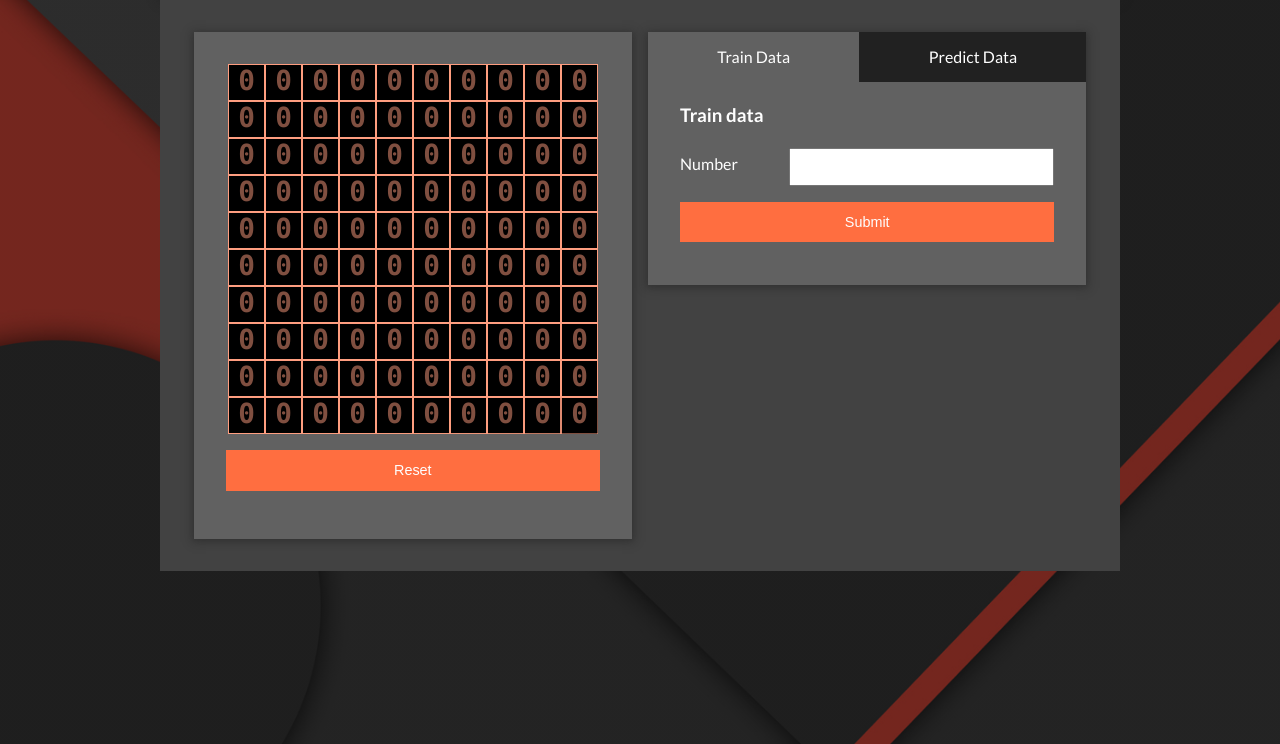
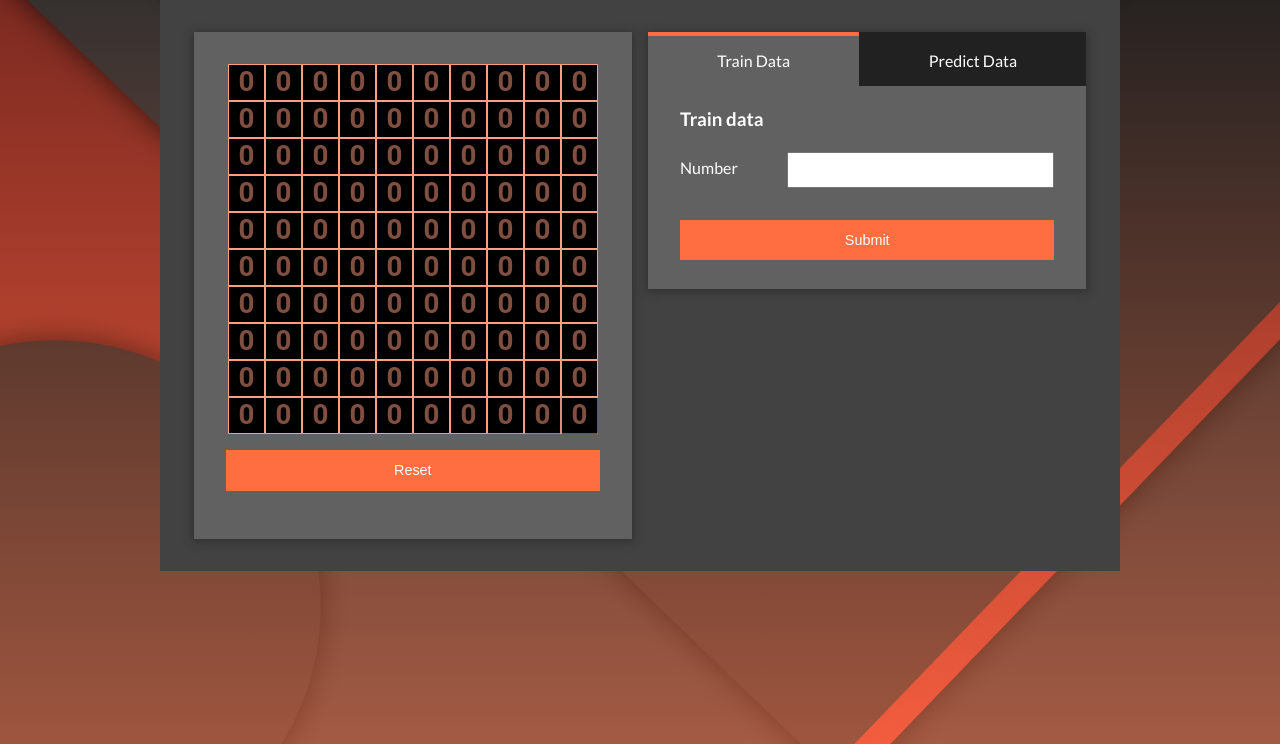
Before and after one commit to andiwinata/NumberRecognition, a Django app: page / in a window 1280 px wide. Shown: the part 56-800 px from the top of the page. Run offline with Django 3.2, Linux system fonts and the light colour scheme.

Commit message:
- Adding base for predict API - Adding feedback for form train input - Removing console logs - Adding accessibility and SEO

```diff
--- a/num_recognition_app/static/num_recognition_app/js/canvas.js
+++ b/num_recognition_app/static/num_recognition_app/js/canvas.js
@@ -6,7 +6,7 @@ function Vector2(x, y) {
 
 Vector2.prototype = {
 
-  sqrMagnitudeTo: function(x, y) {
+	sqrMagnitudeTo: function (x, y) {
 		// assuming that x contains x and y as attribute
 		if (y === undefined) {
 			if (x.x === undefined || x.y === undefined) {
@@ -19,21 +19,21 @@ Vector2.prototype = {
 		}
 	},
 
-  sqrMagnitude: function(x1, x2, y1, y2) {
+	sqrMagnitude: function (x1, x2, y1, y2) {
 		return Math.pow(x2 - x1, 2) + Math.pow(y2 - y1, 2);
 	},
 
-  set: function(x, y) {
+	set: function (x, y) {
 		// http://stackoverflow.com/questions/2100758/javascript-or-variable-assignment-explanation
 		this.x = +x || 0;
 		this.y = +y || 0;
 	},
 
-  lerpTo: function(x, y, t) {
+	lerpTo: function (x, y, t) {
 		return this.lerp(this.x, x, this.y, y, t);
 	},
 
-  lerp: function(x1, x2, y1, y2, t) {
+	lerp: function (x1, x2, y1, y2, t) {
 		return new Vector2(x1 + (x2 - x1) * t, y1 + (y2 - y1) * t);
 	},
 
@@ -63,7 +63,7 @@ let CanvasGrid = {
 		this.oneColor = "#ffffff";
 		this.borderColor = "#FF9E80";
 		this.textColor = "rgba(255, 158, 128, 0.5)"; //"#FF9E80";
-		this.fontFamily = "Lato, Consolas, Monaco, sans-serif";
+		this.fontFamily = "Roboto, Consolas, Monaco, sans-serif";
 
 		// multiplier based on size of 1 grid pixel
 		this.fontSizeMultiplier = 0.75;
@@ -163,7 +163,6 @@ let CanvasGrid = {
 
 			let x = coordinate.x;
 			let y = coordinate.y;
-			console.log(`handle start, x: ${x}, y:${y}`);
 			self.drawBrush(self.currentLayerId, x, y, self.updateCanvasValueView.bind(self));
 			self.previousMousePos.x = x;
 			self.previousMousePos.y = y;
@@ -171,7 +170,6 @@ let CanvasGrid = {
 		self.hitBox.onmousedown = function (e) {
 			// only left click
 			if (e.button == 0 && !self.isMobile) {
-				console.log('mouse down');
 				handleStart(self.getCursorPosition(e, 'mouse'));
 			}
 		};
@@ -209,7 +207,6 @@ let CanvasGrid = {
 		let handleEnd = function (e) {
 			self.isDrawing = false;
 			self.updateCanvasValueView();
-			console.log(`handle end`);
 		};
 		self.hitBox.onmouseup = function () {
 			if (!self.isMobile) {
@@ -359,7 +356,7 @@ let CanvasGrid = {
 			ctx.fillRect(x2, y2, this.pixelWidth, this.pixelHeight);
 			this.pixelDrawn[layerId][flatIndex] = 1;
 		} else {
-			console.log(`pixel has been drawn`);
+			// console.log(`pixel has been drawn`);
 		}
 	},
 
@@ -471,11 +468,11 @@ let CanvasGrid = {
 	 */
 	get2dIndex: function (flatIndex, coordinate = 'grid') {
 		if (coordinate == 'grid') {
-			return {x: flatIndex % this.gridSizeX, y: Math.floor(flatIndex / this.gridSizeX)};
+			return { x: flatIndex % this.gridSizeX, y: Math.floor(flatIndex / this.gridSizeX) };
 		} else {
 			let xGrid = Math.floor(flatIndex % this.pixelWidth);
 			let yGrid = Math.floor(flatIndex / this.pixelHeight);
-			return {x: xGrid, y: yGrid};
+			return { x: xGrid, y: yGrid };
 		}
 	},
 
@@ -530,44 +527,131 @@ let CanvasGrid = {
  */
 let TrainingData = {
 	configs: {
-    trainPostUrl: "/api/ml-model/train",
+		trainUrl: "/api/ml-model/train",
 	},
 
-  init: function() {
+	init: function () {
+		this.formMessage = document.getElementById("trainFormMessage");
+		this.formMessageTypes = { "success": "success", "alert": "alert" };
 
-    this.trainDigitNumberData = document.getElementById('trainDigitNumber');
+		this.trainDigitNumberInput = document.getElementById('trainDigitNumber');
 		this.storedData = [];
 
-    self = this;
+		let self = this;
 		/**
 		 * Event listener for submit button
 		 */
-    document.getElementById('submitTrainForm').onclick = function() {
-      let val = parseInt(self.trainDigitNumberData.value);
+		document.getElementById('submitTrainForm').onclick = function () {
+			let val = self.trainDigitNumberInput.value;
 
-      if (val) {
+			// check if it contains valid string (not just empty whitespace)
+			// http://stackoverflow.com/questions/2031085/how-can-i-check-if-string-contains-characters-whitespace-not-just-whitespace
+			if (!/\S/.test(val)) {
+				self.setFormMessageValue("Hey don't leave the data label empty!", "alert");
+				self.setFormMessageVisibility(true);
+				return;
+			}
+
+			let intVal = parseInt(val);
+
+			if (intVal) {
 				let canvasValue = CanvasGrid.getCurrentCanvasValue();
 				let data = {
-          label: val,
+					label: intVal,
 					features: canvasValue
 				};
 				// store data to array
 				self.storedData.push(data);
 
 				// reset the data and canvas
-        self.trainDigitNumberData.value = '';
+				self.trainDigitNumberInput.value = '';
 				CanvasGrid.resetCurrentCanvas();
 
 				// sending the data
-        self.sendPostData(data, self.configs.trainPostUrl, [{
+				Util.sendPostData(data, self.configs.trainUrl, [{
 					"Content-type": "application/json;charset=UTF-8"
 				}]);
+
+				self.setFormMessageValue('Successfully added training data!', 'success');
+			} else {
+				self.setFormMessageValue("Only put integer as data label!", "alert");
 			}
+
+			self.setFormMessageVisibility(true);
+		};
+
+		this.trainDigitNumberInput.oninput = function () {
+			self.setFormMessageVisibility(false);
 		};
 
 	},
 
-  sendPostData: function(data, url, headers) {
+	setFormMessageVisibility: function (visible) {
+		let hiddenClassName = "hidden--no-height";
+
+		if (visible) {
+			this.formMessage.classList.remove(hiddenClassName);
+		} else {
+			let classes = this.formMessage.classList;
+			if (!classes.contains(hiddenClassName)) {
+				this.formMessage.classList.add(hiddenClassName);
+			}
+		}
+
+	},
+
+	setFormMessageValue: function (message, type = "success") {
+		if (!type in this.formMessageTypes) {
+			throw new Error(`Form message type ${type} does not exist in the formMessageTypes!`);
+		}
+
+		// set the message
+		this.formMessage.innerHTML = message;
+
+		// check if same type
+		let classList = this.formMessage.classList;
+
+		if (classList.contains(type)) {
+			return;
+		}
+
+		// clean all other messageTypes
+		for (let cls of classList) {
+			if (cls in this.formMessageTypes) {
+				this.formMessage.classList.remove(cls);
+			}
+		}
+
+		this.formMessage.classList.add(type);
+	},
+
+};
+
+let PredictData = {
+	configs: {
+		predictUrl: "/api/ml-model/predict",
+	},
+
+	init: function () {
+		this.submitPredictButton = document.getElementById("submitPredict");
+		this.predictResult = document.getElementById("predictResult");
+		let self = this;
+
+		this.submitPredictButton.onclick = function () {
+			// sending the data
+			data = [];
+			Util.sendPostData(data, self.configs.predictUrl, [{
+				"Content-type": "application/json;charset=UTF-8"}],
+				function (response) {
+					self.predictResult.innerHTML = `The number is: ${response}!`;
+				}
+			);
+		};
+	},
+};
+
+let Util = {
+	sendPostData: function (data, url, headers, onSuccessResponse) {
 		let xhr = new XMLHttpRequest();
 
 		xhr.open('POST', url, true);
@@ -578,10 +662,13 @@ let TrainingData = {
 			}
 		}
 
-    xhr.onload = function(e) {
-      if (xhr.readyState === 4) {
+		xhr.onload = function (e) {
+			if (xhr.readyState === XMLHttpRequest.DONE) {
 				if (xhr.status === 200) {
 					console.log(xhr.responseText);
+					if (typeof onSuccessResponse === "function") {
+						onSuccessResponse(xhr.responseText);
+					}
 				} else {
 					console.error(xhr.statusText);
 				}
@@ -590,14 +677,8 @@ let TrainingData = {
 
 		let jsonData = JSON.stringify(data);
 		xhr.send(jsonData);
+	},
 }
-};
-
-let PredictData = {
-  init: function() {
-
-  },
-};
 
 CanvasGrid.init();
 TrainingData.init();
--- a/num_recognition_app/static/num_recognition_app/sass/foundation-sites/_global.scss
+++ b/num_recognition_app/static/num_recognition_app/sass/foundation-sites/_global.scss
@@ -26,9 +26,9 @@ $foundation-palette: (
   primary: #FF6E40, // medium
   secondary: #FF3D00, // darker
   tertiary: #FF9E80, // lighter
-  success: #3adb76,
+  success: #00E676,
   warning: #ffae00,
-  alert: #cc4b37,
+  alert: #FF1744,
 ) !default;
 
 // grays
--- a/num_recognition_app/static/num_recognition_app/sass/style.scss
+++ b/num_recognition_app/static/num_recognition_app/sass/style.scss
@@ -31,6 +31,10 @@ h1 {
     font-size: $font-size-n;
 }
 
+input {
+    padding: 0 0.5rem;
+}
+
 // =======
 // Abstract Classes
 // =======
@@ -50,6 +54,7 @@ h1 {
 .container {
     width: 100%;
     margin: auto;
+    padding: 0 0.2rem;
     text-align: center;
     background-color: $gray-800;
 }
@@ -60,6 +65,23 @@ h1 {
 
 .code {
     font-family: $code-font;
+}
+
+.hidden {
+    position: absolute;
+    left: -9999px;
+}
+
+.hidden--no-height.hidden--no-height {
+    max-height: 0;
+}
+
+.success {
+    color: $success-color;
+}
+
+.alert {
+    color: $alert-color;
 }
 
 .tab-wrapper {
@@ -83,16 +105,17 @@ h1 {
     padding: 5px 5px;
     flex: 1 1 auto;
     line-height: 2.5;
+    border-top: 0.25rem solid transparent;
     transition: all ease-in-out 0.25s;
 
     &:hover {
-        background-color: $black;//map-get($foundation-palette, 'primary');
+        background-color: $black;
     }
 }
 
 .tab--active {
     background-color: $gray-700;
-    border-bottom: 0px;
+    border-top: 0.25rem solid $primary-color;
 
     &:hover {
         background-color: $gray-700;
@@ -109,7 +132,7 @@ h1 {
 }
 
 .top-bar {
-    background-color: map-get($foundation-palette, 'primary');
+    background-color: $primary-color;
     line-height: 3.5;
     padding: 0 1.5rem;
     @extend %shadow-element;
@@ -122,7 +145,19 @@ h1 {
     * {
         flex-grow: 1;
         line-height: 2;
+        box-sizing: border-box;
     }
+
+    input {
+        margin-left: 0.5rem;
+        min-width: 0;
+    }
+}
+
+.form__message {
+    display: inline-flex;
+    overflow: hidden;
+    margin-bottom: 1rem;
 }
 
 .predict-result {
@@ -153,7 +188,9 @@ h1 {
 
 @media all and (min-width: $medium-screen) and (orientation: landscape) {
     body {
-        background-image: linear-gradient(rgba(0, 0, 0, 0.5), rgba(0, 0, 0, 0.5)), url('../images/dark_material.jpg');
+        background-image: linear-gradient(rgba(0, 0, 0, 0.5),
+                rgba($primary-color, 0.5)),
+                url('../images/dark_material.jpg');
         background-size: cover;
     }
 
@@ -172,4 +209,11 @@ h1 {
         box-sizing: border-box;
         width: 50%;
     }
+
+    .form__message {
+        // this will break in narrow screen such as iphone 5
+        // and not reliable if the text are longer than 1 line
+        max-height: 2rem;
+        transition: max-height ease-in-out 0.5s;
+    }
 }
--- a/num_recognition_app/templates/num_recognition_app/index.html
+++ b/num_recognition_app/templates/num_recognition_app/index.html
@@ -4,6 +4,7 @@
 <head>
 	<!-- <script src="https://ajax.googleapis.com/ajax/libs/jquery/3.1.0/jquery.min.js"></script> -->
 	<!--<link rel="stylesheet" href="https://cdnjs.cloudflare.com/ajax/libs/foundation/6.2.4/foundation.css">-->
+	<meta name="viewport" content="width=device-width, initial-scale=1">
 	<link href="https://fonts.googleapis.com/css?family=Lato:400,700" rel="stylesheet">
 	<link rel="stylesheet" href="{% static 'num_recognition_app/css/style.css' %}">
 	<script src="{% static 'num_recognition_app/js/canvas.js' %}" defer></script>
@@ -18,7 +19,8 @@
 	</nav>
 	<div class="container">
 		<div class="panel md-half-width">
-			<div id="canvasGrid">
+			<section id="canvasGrid">
+				<h2 class="hidden">Canvas Grid</h2>
 				<div id="drawingArea">
 					<div id="canvasContainer">
 						<!--<canvas id="drawingCanvas" class="canvas"></canvas>-->
@@ -28,7 +30,7 @@
 					</div>
 				</div>
 				<button class="button expanded" id="resetCanvas">Reset</button>
-			</div>
+			</section>
 		</div>
 
 		<div class="panel md-half-width">
@@ -38,24 +40,25 @@
 					<div class="tab" data-tab-target="predictArea">Predict Data</div>
 				</div>
 				<div class="tabs-contents">
-					<div id="trainArea">
+					<section id="trainArea">
 						<h3>Train data</h3>
 						<form id="train-form">
 							<div class="form__field">
 								<label for="trainDigitNumber">Number</label>
 								<input type="text" name="trainDigitNumber" id="trainDigitNumber">
 							</div>
+							<div id="trainFormMessage" class="form__message success hidden--no-height">Successfully added!</div>
 							<button class="button expanded" type="button" id="submitTrainForm">Submit</button>
 						</form>
-					</div>
-					<div id="predictArea">
+					</section>
+					<section id="predictArea">
 						<h3>Predict!</h3>
-						<div class="predict-result">
+						<div id="predictResult" class="predict-result">
 							The number is: 3!
 						</div>
-						<button class="button expanded" type="button" id="submitPredictForm">Predict!</button>
+						<button class="button expanded" type="button" id="submitPredict">Predict!</button>
 						</form>
-					</div>
+					</section>
 				</div>
 			</div>
 		</div>
--- a/num_recognition_app/urls.py
+++ b/num_recognition_app/urls.py
@@ -5,5 +5,6 @@ from num_recognition_app import views
 urlpatterns = [
     url(r'^$', views.index),
     url(r'^api/test', views.test),
-    url(r'^api/ml-model/train', views.MLModelAPI.as_view())
+    url(r'^api/ml-model/train', views.MLModelAPI.as_view()),
+    url(r'^api/ml-model/predict', views.MLPredict.as_view())
 ]
--- a/num_recognition_app/views.py
+++ b/num_recognition_app/views.py
@@ -39,6 +39,17 @@ class MLModelAPI(APIView):
             return Response("Successfully adding training data")
 
 
+class MLPredict(APIView):
+    renderer_classes = (JSONRenderer, BrowsableAPIRenderer)
+
+    def get(self, request, format=None):
+        return Response('something')
+
+    def post(self, request, format=None):
+        # do prediction with request post data
+        return Response('predicted number')
+
+
 class CustomException(APIException):
     """
     Raising custom exception from Django REST
```
Also changed, not shown: num_recognition_app/static/num_recognition_app/css/style.css, 1 other file. Lines whose indentation alone changed are shown as unchanged.
